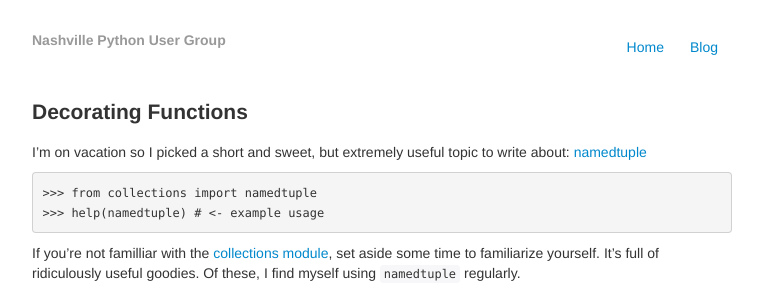
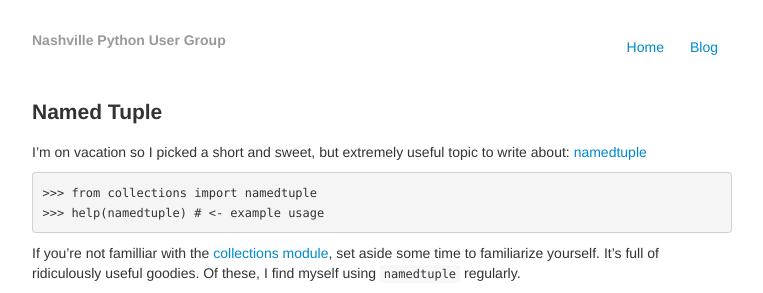
Before and after one commit to pynashorg/pynashorg.github.com, a Jekyll site: the page built from _posts/2013-02-20-namedtuple.md, in a window 1280 px wide and 900 px high. Shown: the top 293 px of the window, without its empty margins (258-1021 px from the left). Built offline with Jekyll 4.4.1, drawn with Linux system fonts in a browser that asks for light colours; nearby versions of some CDN libraries; library files that are not in the unit come from our copies; comment, search, counter and statistics services are not loaded.

Commit message:
Update _posts/2013-02-20-namedtuple.md
Fix title.

```diff
--- a/_posts/2013-02-20-namedtuple.md
+++ b/_posts/2013-02-20-namedtuple.md
@@ -1,6 +1,6 @@
 ---
 layout: post
-title: Decorating Functions
+title: Named Tuple
 author: Scot Clausing
 comments: true
 ---
```
